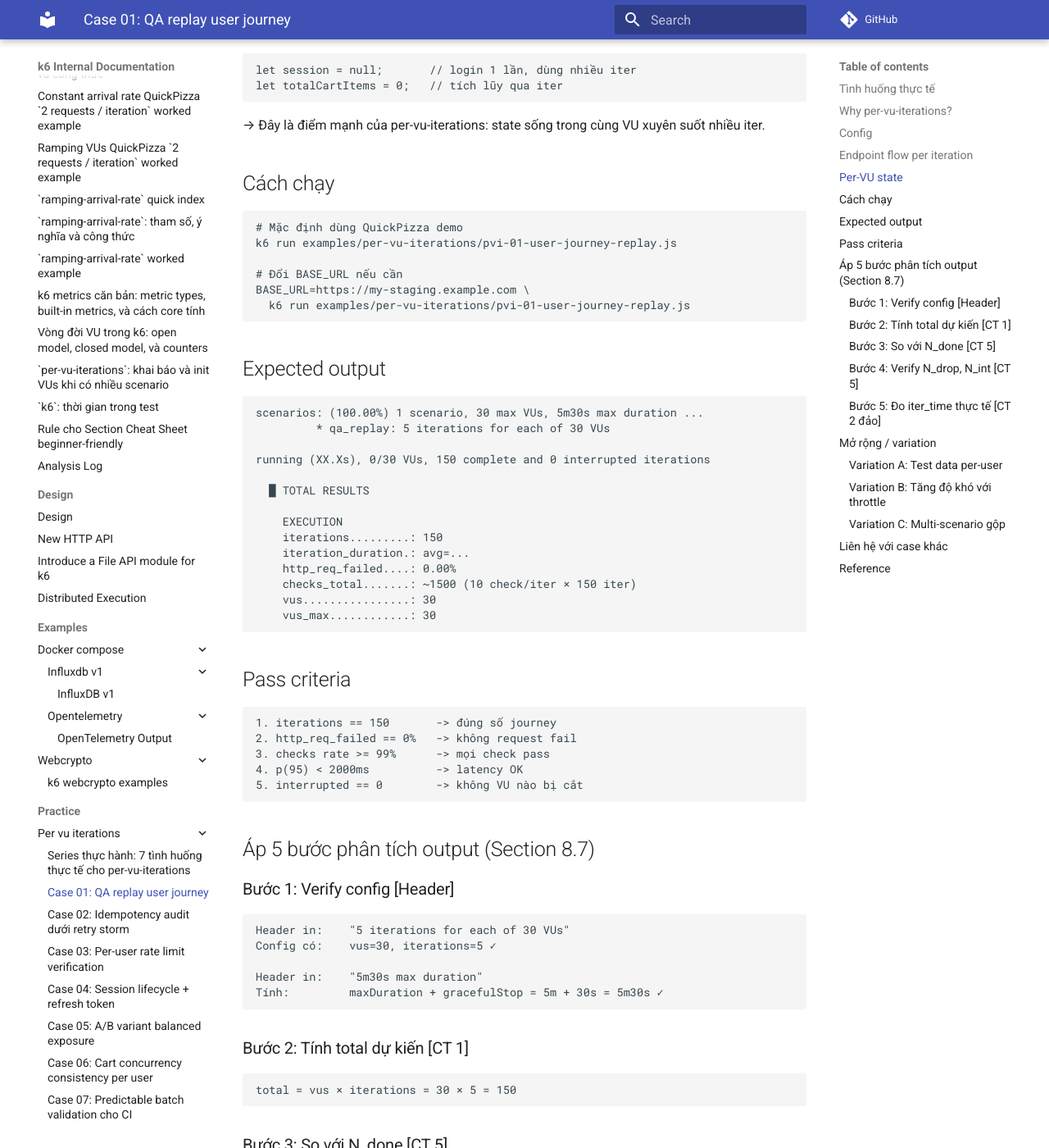
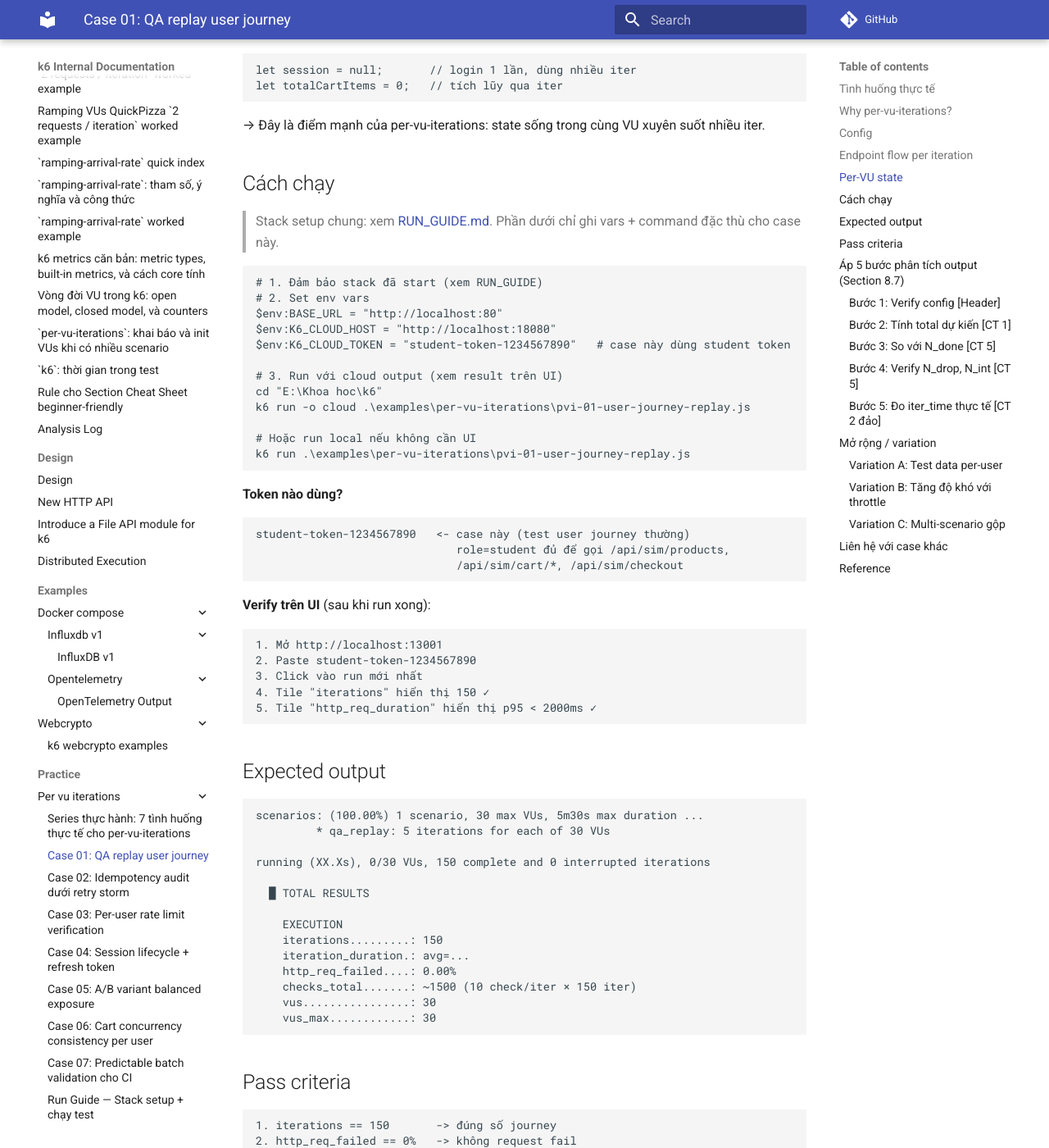
Before and after one commit to meomew-auto/markdown, an MkDocs documentation site: the page built from docs/practice/per-vu-iterations/01_user-journey-replay.md, in a window 1280 px wide and 1400 px high, scrolled down 1724 px. Shown: the whole window at 82% size. Built offline with MkDocs 1.6.1 and Material for MkDocs 9.7.7, drawn with Linux system fonts in a browser that asks for light colours; comment, search, counter and statistics services are not loaded.

Commit message:
Update docs

````diff
--- a/docs/practice/per-vu-iterations/01_user-journey-replay.md
+++ b/docs/practice/per-vu-iterations/01_user-journey-replay.md
@@ -94,13 +94,40 @@ xuyên suốt nhiều iter.
 
 ## Cách chạy
 
-```bash
-# Mặc định dùng QuickPizza demo
-k6 run examples/per-vu-iterations/pvi-01-user-journey-replay.js
+> Stack setup chung: xem [RUN_GUIDE.md](RUN_GUIDE.md). Phần dưới chỉ ghi
+> vars + command đặc thù cho case này.
 
-# Đổi BASE_URL nếu cần
-BASE_URL=https://my-staging.example.com \
-  k6 run examples/per-vu-iterations/pvi-01-user-journey-replay.js
+```powershell
+# 1. Đảm bảo stack đã start (xem RUN_GUIDE)
+# 2. Set env vars
+$env:BASE_URL = "http://localhost:80"
+$env:K6_CLOUD_HOST = "http://localhost:18080"
+$env:K6_CLOUD_TOKEN = "student-token-1234567890"   # case này dùng student token
+
+# 3. Run với cloud output (xem result trên UI)
+cd "E:\Khoa hoc\k6"
+k6 run -o cloud .\examples\per-vu-iterations\pvi-01-user-journey-replay.js
+
+# Hoặc run local nếu không cần UI
+k6 run .\examples\per-vu-iterations\pvi-01-user-journey-replay.js
+```
+
+**Token nào dùng?**
+
+```text
+student-token-1234567890   <- case này (test user journey thường)
+                              role=student đủ để gọi /api/sim/products,
+                              /api/sim/cart/*, /api/sim/checkout
+```
+
+**Verify trên UI** (sau khi run xong):
+
+```text
+1. Mở http://localhost:13001
+2. Paste student-token-1234567890
+3. Click vào run mới nhất
+4. Tile "iterations" hiển thị 150 ✓
+5. Tile "http_req_duration" hiển thị p95 < 2000ms ✓
 ```
 
 ## Expected output
````
Also changed, not shown: docs/practice/per-vu-iterations/02_idempotency-audit.md (+23 -6 lines), docs/practice/per-vu-iterations/03_rate-limit.md (+26 -6 lines), docs/practice/per-vu-iterations/04_session-lifecycle.md (+23 -2 lines), docs/practice/per-vu-iterations/05_ab-variant.md (+20 -5 lines), docs/practice/per-vu-iterations/RUN_GUIDE.md (added, +142 -0 lines).
